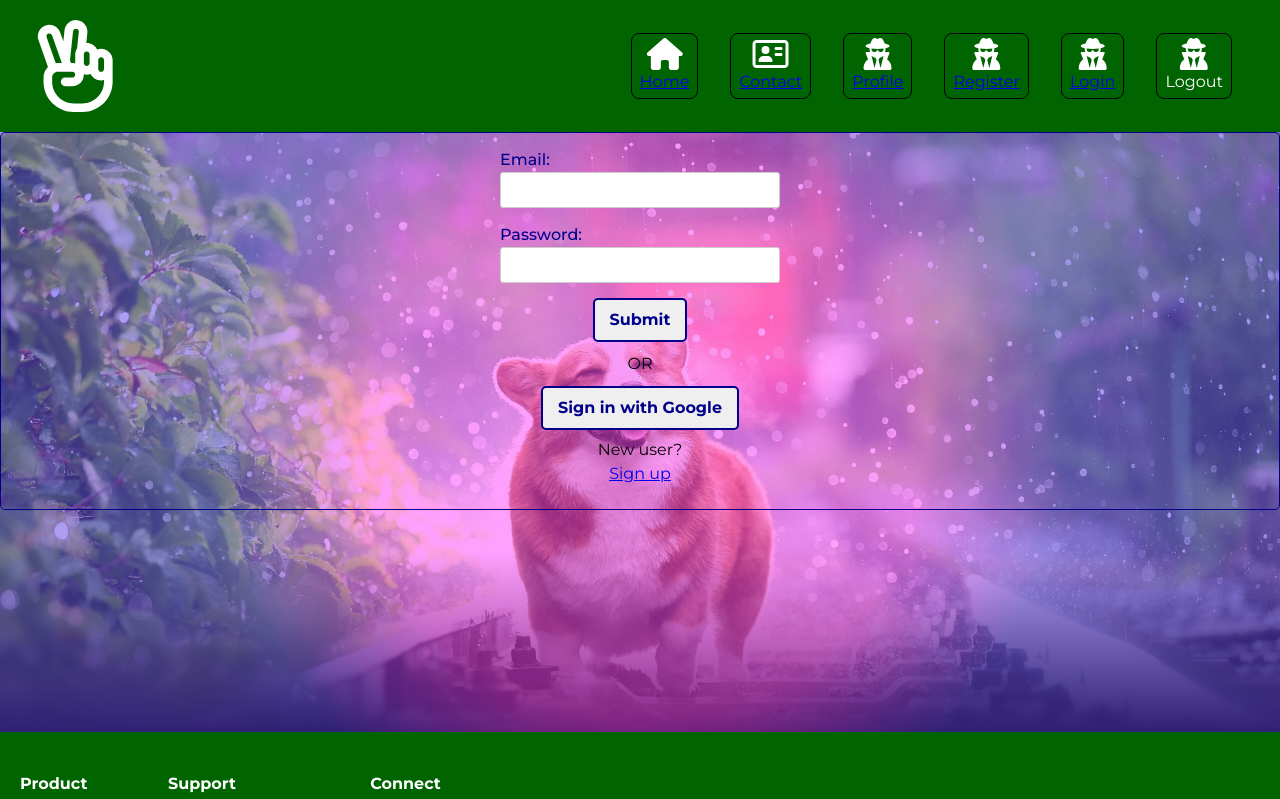
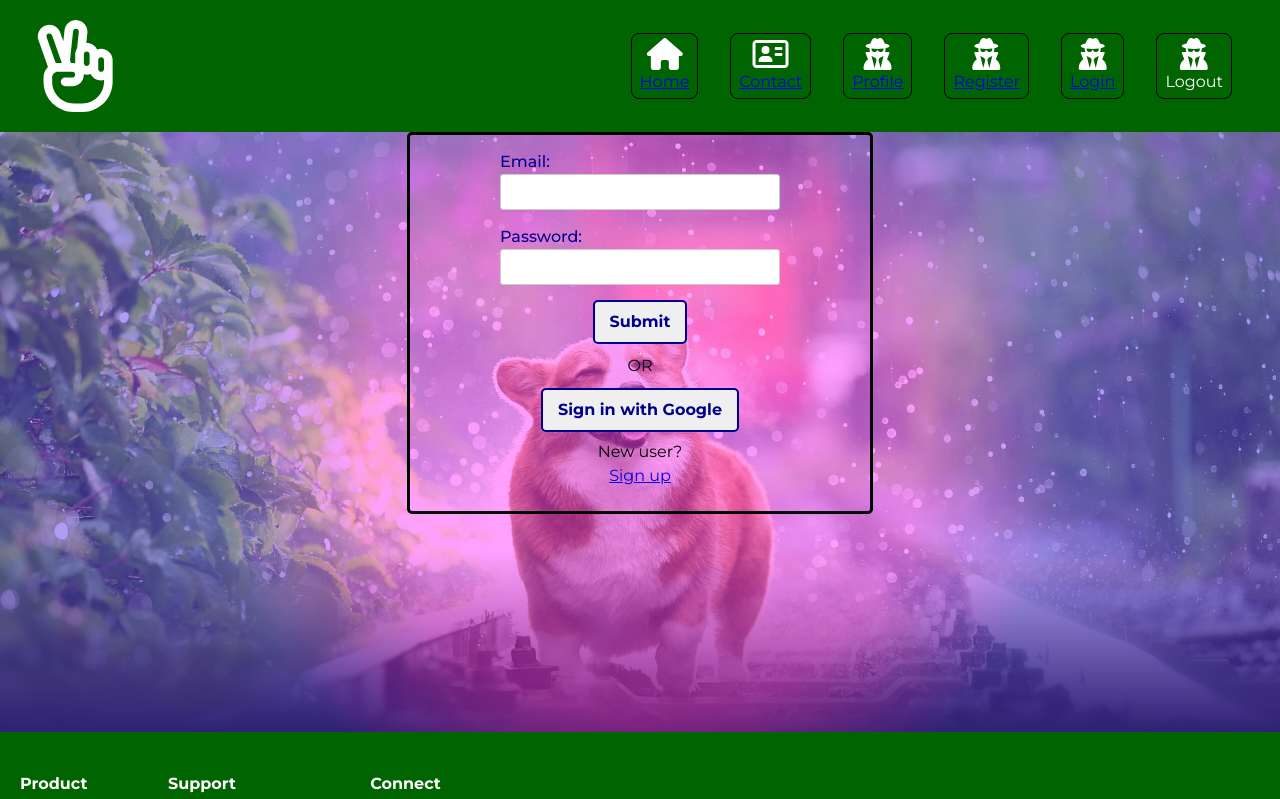
Before and after one commit to AlexanderKrysiuk/LinkUp-Frontend, a React (Vite) app: page /Login in a window 1280 px wide. Shown: the top 799 px of the page. Built offline with nearby package versions, Linux system fonts and the light colour scheme; a web font is replaced by a local one.

Commit message:
Add border

```diff
--- a/src/layouts/FormLayout.css
+++ b/src/layouts/FormLayout.css
@@ -8,7 +8,7 @@
 } */
 
 .form-component {
-	border: 1px solid darkblue;
+	border: 0.2rem solid black;
 	border-radius: 5px;
 	padding: 15px 30px;
 	display: flex;
@@ -17,7 +17,8 @@
 	justify-content: center;
 	align-items: center;
 	height: auto;
-	margin: 0;
+	margin: auto;
+	width: min-content;
 }
 
 .form {
```
